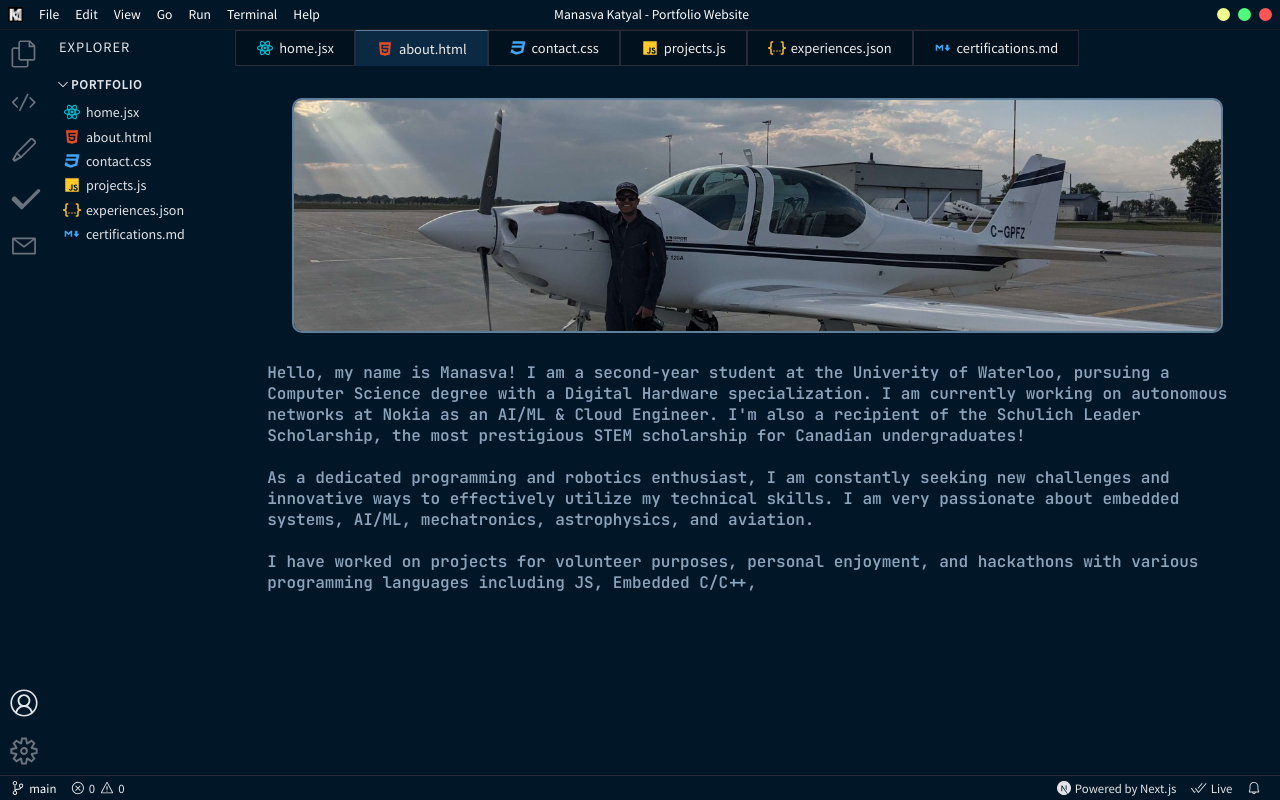
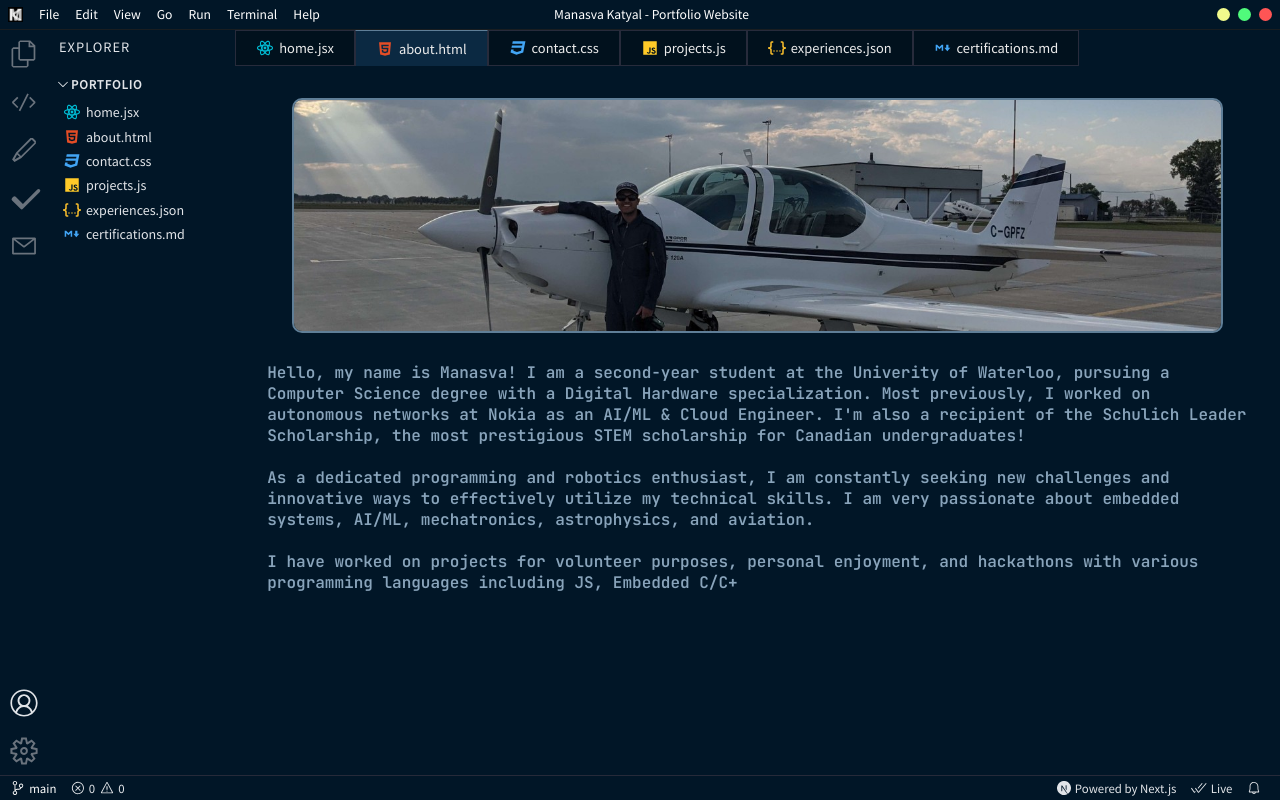
Before and after one commit to SuperMK15/personal-website, a Next.js app: page /about in a window 1280 px wide. Built offline with nearby package versions, Linux system fonts and the light colour scheme.

Commit message:
updated about me

```diff
--- a/pages/about.jsx
+++ b/pages/about.jsx
@@ -5,7 +5,7 @@ const AboutPage = () => {
 
   useEffect(() => {
     const content =
-      "Hello, my name is Manasva! I am a second-year student at the Univerity of Waterloo, pursuing a Computer Science degree with a Digital Hardware specialization. I am currently working on autonomous networks at Nokia as an AI/ML & Cloud Engineer. I'm also a recipient of the Schulich Leader Scholarship, the most prestigious STEM scholarship for Canadian undergraduates!<br><br>As a dedicated programming and robotics enthusiast, I am constantly seeking new challenges and innovative ways to effectively utilize my technical skills. I am very passionate about embedded systems, AI/ML, mechatronics, astrophysics, and aviation.<br><br>I have worked on projects for volunteer purposes, personal enjoyment, and hackathons with various programming languages including JS, Embedded C/C++, Java, and Python. I am also a recreational pilot, holding a GPL (glider pilot license) and PPL (private pilot license), and have a deep appreciation for the freedom and adventure that flying offers.<br><br>Throughout this website, you will find a collection of my projects, experiences, and interests. Feel free to reach out to me if you have any questions or would like to connect!";
+      "Hello, my name is Manasva! I am a second-year student at the Univerity of Waterloo, pursuing a Computer Science degree with a Digital Hardware specialization. Most previously, I worked on autonomous networks at Nokia as an AI/ML & Cloud Engineer. I'm also a recipient of the Schulich Leader Scholarship, the most prestigious STEM scholarship for Canadian undergraduates!<br><br>As a dedicated programming and robotics enthusiast, I am constantly seeking new challenges and innovative ways to effectively utilize my technical skills. I am very passionate about embedded systems, AI/ML, mechatronics, astrophysics, and aviation.<br><br>I have worked on projects for volunteer purposes, personal enjoyment, and hackathons with various programming languages including JS, Embedded C/C++, Java, and Python. I am also a recreational pilot, holding a GPL (glider pilot license) and PPL (private pilot license), and have a deep appreciation for the freedom and adventure that flying offers.<br><br>Throughout this website, you will find a collection of my projects, experiences, and interests. Feel free to reach out to me if you have any questions or would like to connect!";
 
     let index = 0;
     const typingInterval = setInterval(() => {
```
